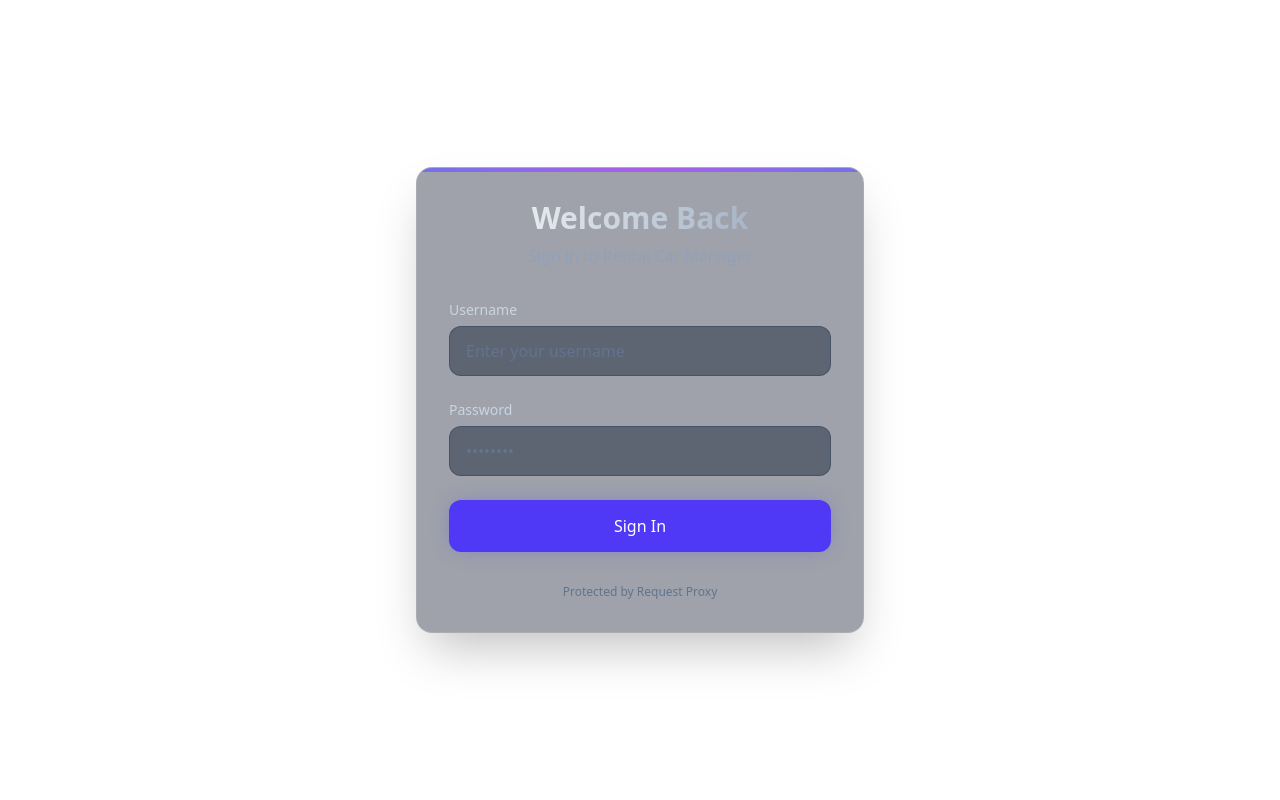
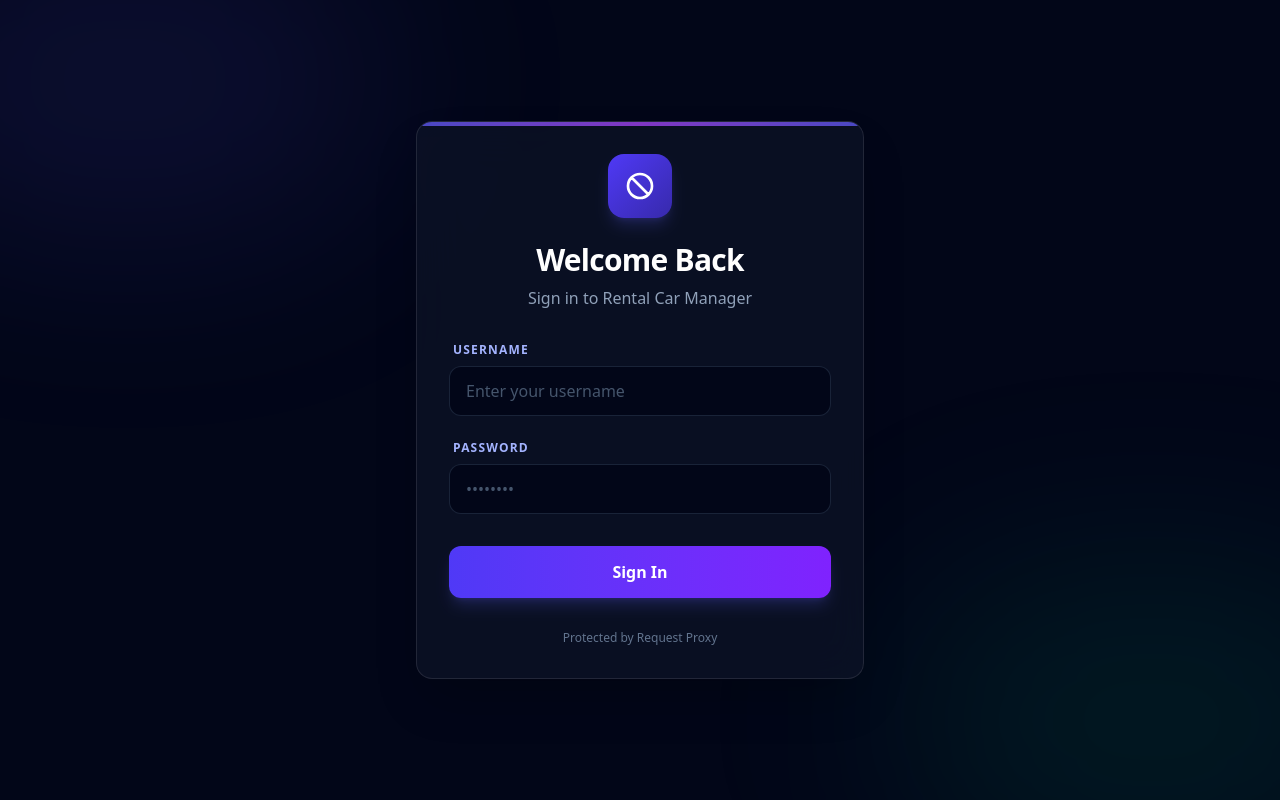
Before and after one commit to KartikSaini024/blocked-vehicles-viewer, a Next.js app: page / in a window 1280 px wide. Built offline with nearby package versions, Linux system fonts and the light colour scheme.

Commit message:
Auth fixed

```diff
--- a/src/components/Login.tsx
+++ b/src/components/Login.tsx
@@ -40,16 +40,27 @@ export default function Login({ onLoginSuccess }: LoginProps) {
     };
 
     return (
-        <div className="min-h-screen flex items-center justify-center p-4">
+        <div className="min-h-screen bg-slate-950 text-slate-200 selection:bg-indigo-500/30 flex items-center justify-center p-4 relative overflow-hidden">
+            {/* Ambient Background Glow */}
+            <div className="fixed inset-0 pointer-events-none z-0">
+                <div className="absolute top-[-10%] left-[-10%] w-[40%] h-[40%] bg-indigo-500/10 rounded-full blur-[100px]" />
+                <div className="absolute bottom-[-10%] right-[-10%] w-[40%] h-[40%] bg-emerald-500/10 rounded-full blur-[100px]" />
+            </div>
+
             <motion.div
                 initial={{ opacity: 0, y: 20 }}
                 animate={{ opacity: 1, y: 0 }}
-                className="bg-slate-900/40 backdrop-blur-xl border border-white/10 shadow-2xl w-full max-w-md p-8 rounded-2xl relative overflow-hidden"
+                className="bg-slate-900/60 backdrop-blur-xl border border-white/10 shadow-2xl w-full max-w-md p-8 rounded-2xl relative overflow-hidden z-10"
             >
                 <div className="absolute top-0 left-0 w-full h-1 bg-gradient-to-r from-indigo-500 via-purple-500 to-indigo-500 animate-pulse" />
 
                 <div className="text-center mb-8">
-                    <h1 className="text-3xl font-bold bg-clip-text text-transparent bg-gradient-to-r from-white to-slate-400 mb-2">
+                    <div className="w-16 h-16 rounded-2xl bg-gradient-to-br from-indigo-600 to-indigo-800 flex items-center justify-center shadow-lg shadow-indigo-500/20 mx-auto mb-6">
+                        <svg className="w-8 h-8 text-white" fill="none" viewBox="0 0 24 24" stroke="currentColor">
+                            <path strokeLinecap="round" strokeLinejoin="round" strokeWidth={2} d="M18.364 18.364A9 9 0 005.636 5.636m12.728 12.728A9 9 0 015.636 5.636m12.728 12.728L5.636 5.636" />
+                        </svg>
+                    </div>
+                    <h1 className="text-3xl font-bold text-white mb-2 tracking-tight">
                         Welcome Back
                     </h1>
                     <p className="text-slate-400">Sign in to Rental Car Manager</p>
@@ -57,30 +68,31 @@ export default function Login({ onLoginSuccess }: LoginProps) {
 
                 <form onSubmit={handleSubmit} className="space-y-6">
                     {error && (
-                        <div className="p-3 text-sm text-red-400 bg-red-500/10 border border-red-500/20 rounded-lg text-center">
+                        <div className="p-3 text-sm text-rose-200 bg-rose-500/10 border border-rose-500/20 rounded-lg text-center flex items-center justify-center gap-2">
+                            <svg className="w-4 h-4" fill="none" viewBox="0 0 24 24" stroke="currentColor"><path strokeLinecap="round" strokeLinejoin="round" strokeWidth={2} d="M12 8v4m0 4h.01M21 12a9 9 0 11-18 0 9 9 0 0118 0z" /></svg>
                             {error}
                         </div>
                     )}
 
                     <div>
-                        <label className="block text-sm font-medium text-slate-300 mb-1.5">Username</label>
+                        <label className="block text-xs font-bold text-indigo-300 uppercase tracking-widest mb-2 pl-1">Username</label>
                         <input
                             type="text"
                             value={username}
                             onChange={(e) => setUsername(e.target.value)}
-                            className="w-full bg-slate-800/50 border border-slate-700/50 rounded-xl px-4 py-3 text-white placeholder-slate-500 focus:outline-none focus:ring-2 focus:ring-indigo-500/50 focus:border-indigo-500/50 transition-all"
+                            className="w-full bg-slate-950 border border-slate-700/50 rounded-xl px-4 py-3 text-white placeholder-slate-600 focus:outline-none focus:ring-2 focus:ring-indigo-500/50 focus:border-indigo-500/50 transition-all hover:border-indigo-500/30"
                             placeholder="Enter your username"
                             required
                         />
                     </div>
 
                     <div>
-                        <label className="block text-sm font-medium text-slate-300 mb-1.5">Password</label>
+                        <label className="block text-xs font-bold text-indigo-300 uppercase tracking-widest mb-2 pl-1">Password</label>
                         <input
                             type="password"
                             value={password}
                             onChange={(e) => setPassword(e.target.value)}
-                            className="w-full bg-slate-800/50 border border-slate-700/50 rounded-xl px-4 py-3 text-white placeholder-slate-500 focus:outline-none focus:ring-2 focus:ring-indigo-500/50 focus:border-indigo-500/50 transition-all"
+                            className="w-full bg-slate-950 border border-slate-700/50 rounded-xl px-4 py-3 text-white placeholder-slate-600 focus:outline-none focus:ring-2 focus:ring-indigo-500/50 focus:border-indigo-500/50 transition-all hover:border-indigo-500/30"
                             placeholder="••••••••"
                             required
                         />
@@ -89,14 +101,11 @@ export default function Login({ onLoginSuccess }: LoginProps) {
                     <button
                         type="submit"
                         disabled={isLoading}
-                        className="w-full bg-indigo-600 hover:bg-indigo-500 text-white font-medium py-3.5 rounded-xl transition-all shadow-[0_0_20px_-5px_rgba(79,70,229,0.5)] hover:shadow-[0_0_25px_-5px_rgba(79,70,229,0.7)] active:scale-[0.98] disabled:opacity-70 disabled:cursor-not-allowed"
+                        className="w-full bg-gradient-to-r from-indigo-600 to-violet-600 hover:from-indigo-500 hover:to-violet-500 text-white font-bold py-3.5 rounded-xl transition-all shadow-lg shadow-indigo-500/20 active:scale-[0.98] disabled:opacity-70 disabled:cursor-not-allowed mt-2"
                     >
                         {isLoading ? (
                             <span className="flex items-center justify-center gap-2">
-                                <svg className="animate-spin h-5 w-5" viewBox="0 0 24 24">
-                                    <circle className="opacity-25" cx="12" cy="12" r="10" stroke="currentColor" strokeWidth="4" fill="none" />
-                                    <path className="opacity-75" fill="currentColor" d="M4 12a8 8 0 018-8V0C5.373 0 0 5.373 0 12h4zm2 5.291A7.962 7.962 0 014 12H0c0 3.042 1.135 5.824 3 7.938l3-2.647z" />
-                                </svg>
+                                <div className="w-5 h-5 border-2 border-white/30 border-t-white rounded-full animate-spin" />
                                 Authenticating...
                             </span>
                         ) : (
```
